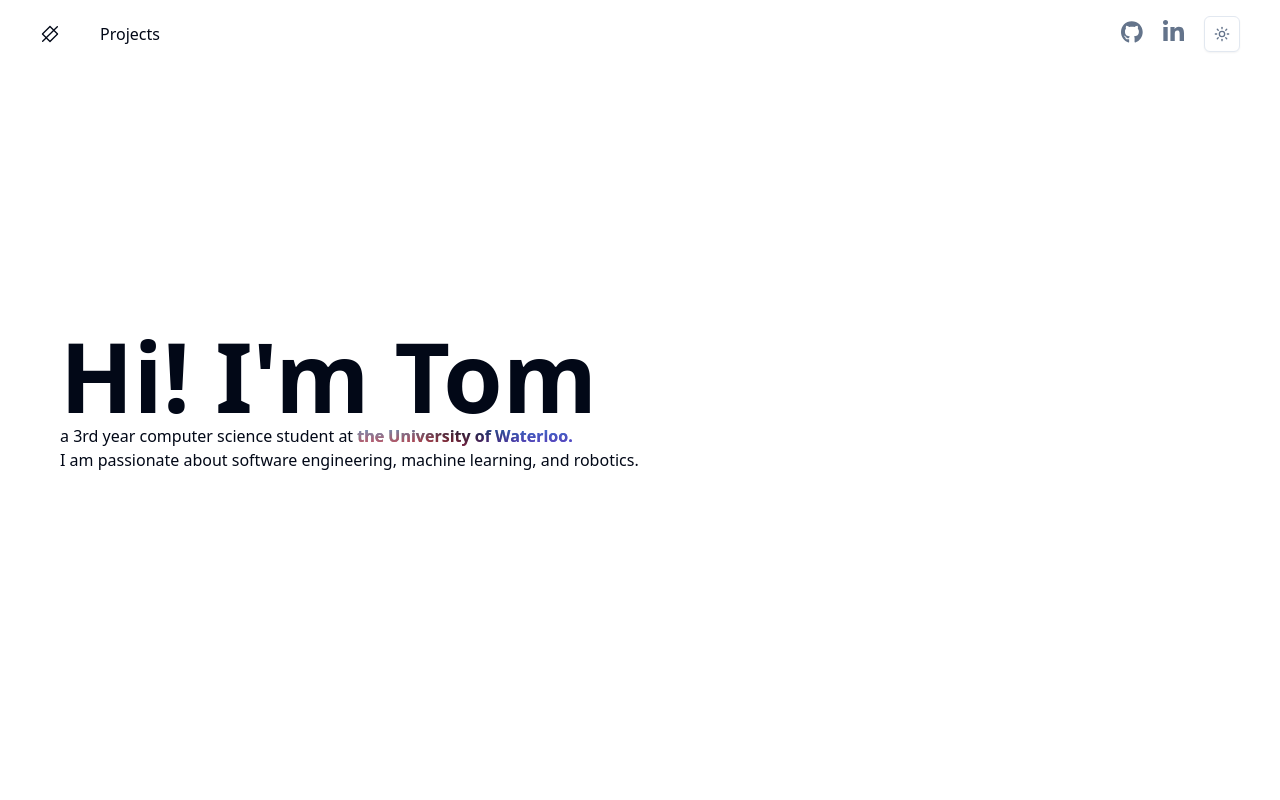
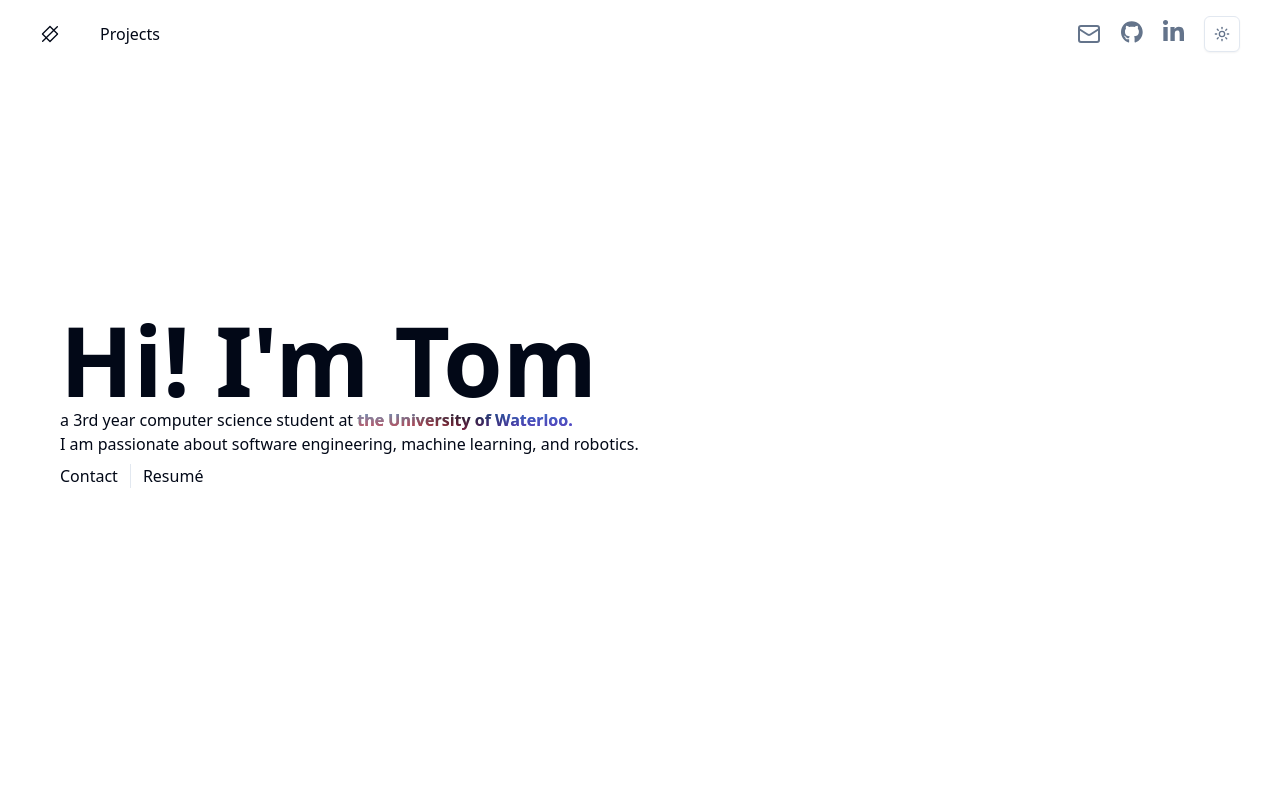
Before and after one commit to zxTomw/portfolio, a Next.js app: page / in a window 1280 px wide. Shown: the top 800 px of the page. Built offline with nearby package versions, Linux system fonts and the light colour scheme.

Commit message:
added email & resume

```diff
--- a/app/layout.tsx
+++ b/app/layout.tsx
@@ -1,6 +1,7 @@
 import type { Metadata } from "next";
 import "./globals.css";
 import { Inter } from "next/font/google";
+import { MailIcon } from "lucide-react";
 import { ThemeProvider } from "@/components/theme-provider";
 import { Analytics } from "@vercel/analytics/next";
 import { SpeedInsights } from "@vercel/speed-insights/next";
--- a/components/intro.tsx
+++ b/components/intro.tsx
@@ -3,20 +3,35 @@ import { InteractiveHeading } from "./ui/interactive-heading";
 import { faGithub, faLinkedinIn } from "@fortawesome/free-brands-svg-icons";
 import { FontAwesomeIcon } from "@fortawesome/react-fontawesome";
 import { Separator } from "@/components/ui/separator";
+import { portfolioConfig } from "@/portfolio";
+import { Button } from "./ui/button";
+import { BlurFade } from "./ui/blur-fade";
 
 export function Intro() {
+  const { email, linkedin, github } = portfolioConfig;
   return (
     <div className="flex gap-14 items-center flex-wrap w-full py-12 px-12 sm:px-14 min-h-screen">
       <div className="">
         <div className="flex justify-between gap-10 items-center flex-wrap">
           <InteractiveHeading />
         </div>
-        <p>
+        <p className="fade-in transition-all">
           a 3rd year computer science student at&nbsp;
           <InteractiveUW />
           <br />I am passionate about software engineering, machine learning,
           and robotics.
         </p>
+        <BlurFade delay={0.7} inView>
+          <div className="flex gap-3 items-center text- pt-2">
+            <a href={`mailto:${email}`} className="hover:underline">
+              Contact
+            </a>
+            <Separator orientation="vertical" className="h-6" />
+            <a className="hover:underline" href="/resume.pdf" target="_blank">
+              Resumé
+            </a>
+          </div>
+        </BlurFade>
       </div>
     </div>
   );
--- a/components/ui/navbar.tsx
+++ b/components/ui/navbar.tsx
@@ -3,8 +3,11 @@ import { FontAwesomeIcon } from "@fortawesome/react-fontawesome";
 import { ComponentNoneIcon } from "@radix-ui/react-icons";
 import Link from "next/link";
 import { ModeToggle } from "./mode-toggle";
+import { MailIcon } from "lucide-react";
+import { portfolioConfig } from "@/portfolio";
 
 export function Navbar() {
+  const { email, linkedin, github } = portfolioConfig;
   return (
     <nav
       className="flex justify-between items-center top-0
@@ -19,13 +22,16 @@ export function Navbar() {
         </a>
       </div>
       <div className="flex gap-5 items-center text-muted-foreground">
-        <Link href="https://github.com/zxTomw" target="_blank">
+        <Link href={`mailto:${email}`}>
+          <MailIcon className="h-6 w-6 hover:text-foreground" />
+        </Link>
+        <Link href={github} target="_blank">
           <FontAwesomeIcon
             icon={faGithub}
             className="h-[1.4rem] hover:text-foreground"
           />
         </Link>
-        <Link href="https://linkedin.com/in/zxTomw" target="_blank">
+        <Link href={linkedin} target="_blank">
           <FontAwesomeIcon
             icon={faLinkedinIn}
             className="h-6 hover:text-foreground"
--- /dev/null
+++ b/portfolio.ts
@@ -0,0 +1,5 @@
+export const portfolioConfig = {
+  email: "tom.wang3@uwaterloo.ca",
+  linkedin: "https://linkedin.com/in/zxTomw",
+  github: "https://github.com/zxTomw",
+};
```
Also changed, not shown: 1 other file (tests, documents, lock files or other folders).
